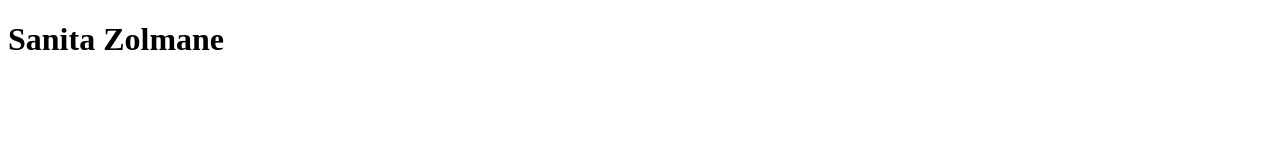
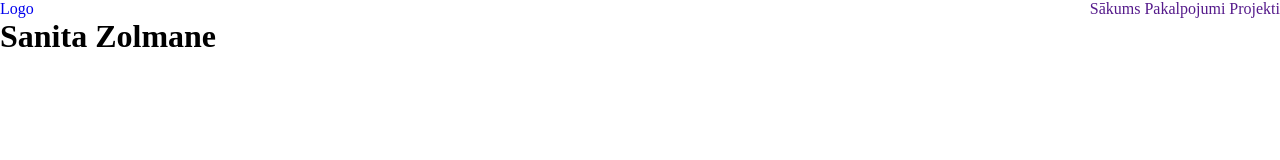
Before and after one commit to SanitaZ/pp_github_01, a plain HTML site: page index.html in a window 1280 px wide. Drawn offline with Linux system fonts and the light colour scheme.

Commit message:
added_content

```diff
--- a/index.html
+++ b/index.html
@@ -4,8 +4,44 @@
     <meta charset="UTF-8">
     <meta name="viewport" content="width=device-width, initial-scale=1.0">
     <title>Document</title>
+    <style>
+       * {
+        margin: 0px;
+        padding: 0px;
+       }
+       nav{
+        display: flex; gap: 20px; justify-content: space-between;
+        text-decoration: none;
+       }
+       a {
+        text-decoration: none;
+       }
+
+    </style>
 </head>
 <body>
+    <header>
+        <nav>
+            <div>
+                <a href="https://www.webdev.lv/wp-content/uploads/2021/07/Techchill.png">Logo</a>
+
+
+            </div>
+            <!--// logo-->
+            <Div>
+                <a href="">Sākums</a>
+                <a href="">Pakalpojumi</a>
+                <a href="">Projekti</a>
+            </Div>
+            <!--// linki-->
+
+
+
+        </nav>
+        <!--// nav-->
+
+
+    </header>
   <h1>Sanita Zolmane</h1>
 
 
```
